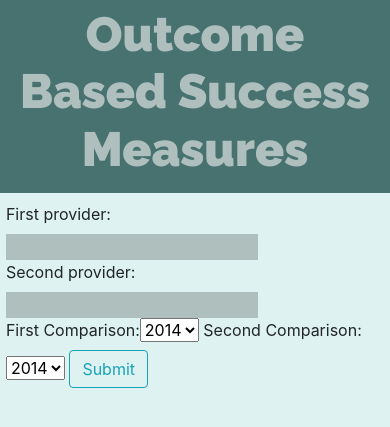
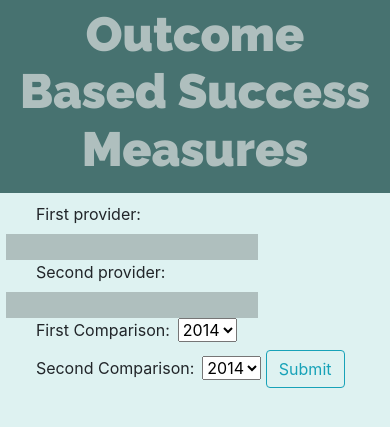
Before and after one commit to patelnilay/Graphy, a Django app: page / in a window 390 px wide; the page is wider, and only the part inside the window is pictured. Shown: the top 427 px of that part. Run offline with Django 3.2, Linux system fonts and the light colour scheme; some libraries are stand-ins or nearby versions.

Commit message:
Made minor changes to improve code maintainability and make the graphs more responsive.

```diff
--- a/graphy/static/graphy/script-main.js
+++ b/graphy/static/graphy/script-main.js
@@ -58,12 +58,22 @@ function createGraph(chartData) {
           maintainAspectRatio: true,
           animateScale: true,
           tooltips:{
-            bodyFontSize: 8,
+            mode: 'index',
           },
           legend:{
+            position: 'top',
             labels:{
               defaultFontFamily: "'Helvetica  '",
+              align: 'start',
             }
+          },
+            layout: {
+              padding: {
+                  left: 50,
+                  right: 0,
+                  top: 0,
+                  bottom: 0
+              }
           }
         }
       });
--- a/graphy/static/graphy/style.css
+++ b/graphy/static/graphy/style.css
@@ -40,13 +40,21 @@
 .form input[type=text]{
   background-color: #AFBFBE;
   border:none;
-  margin-right: 50px;
 }
 
 .form input[type=submit]{
   text-align: center;
   text-decoration: none;
   display: inline-block;
+}
+
+.form label{
+  margin-right: 8px;
+  margin-left: 30px;
+}
+
+.submit-btn{
+  margin: 0;
 }
 
 
@@ -60,6 +68,7 @@
   padding-bottom: 50px;
   margin-left: auto;
   margin-right: auto;
+  z-index: 1;
 }
 
 .vl {
--- a/graphy/templates/index.html
+++ b/graphy/templates/index.html
@@ -38,7 +38,7 @@
         <form method="POST">
           {% csrf_token %}
           {{form}}
-          <input class="btn btn-outline-info" type="submit" value="Submit">
+          <input class="submit-btn btn btn-outline-info" type="submit" value="Submit">
         </form>
       </div>
     </div>
```
